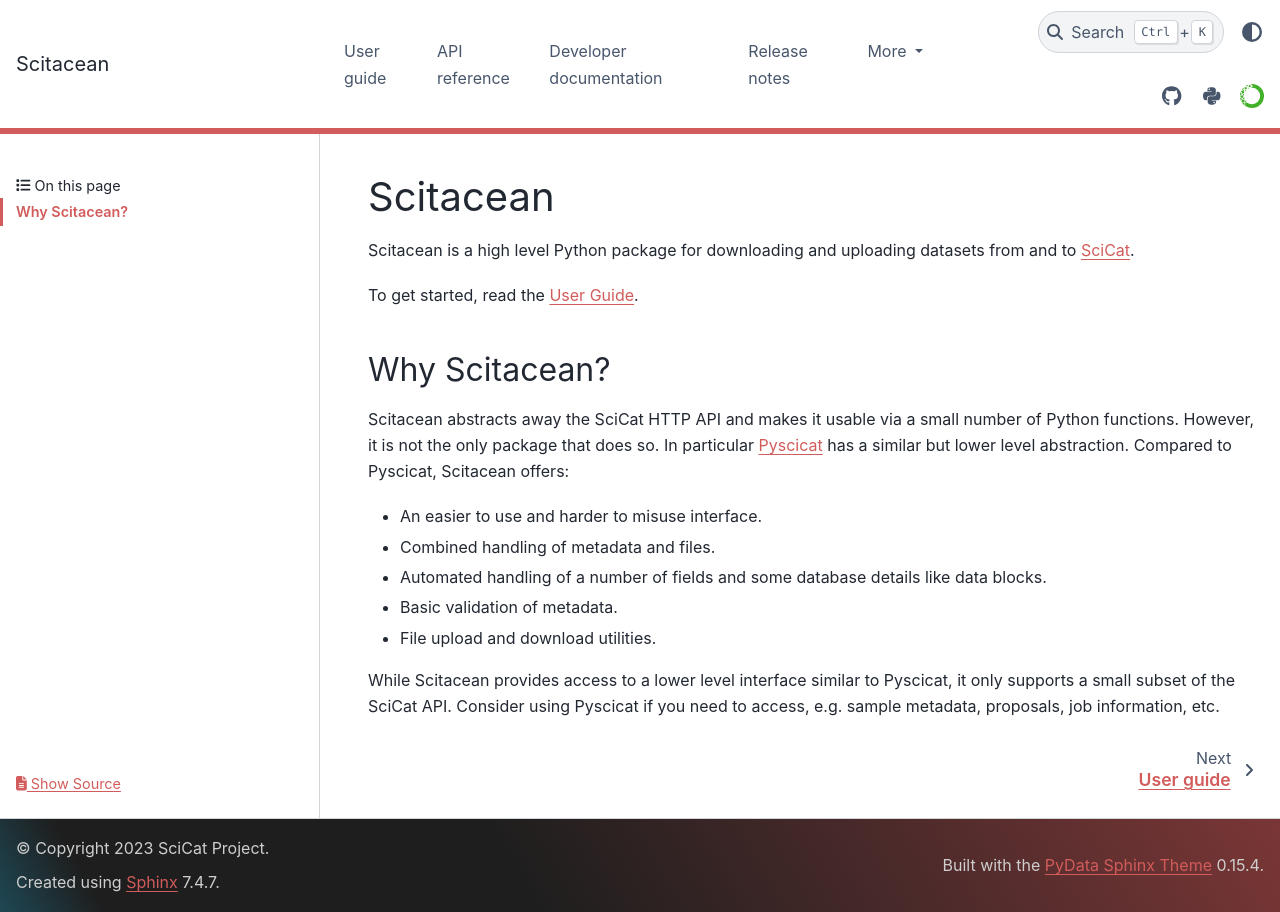
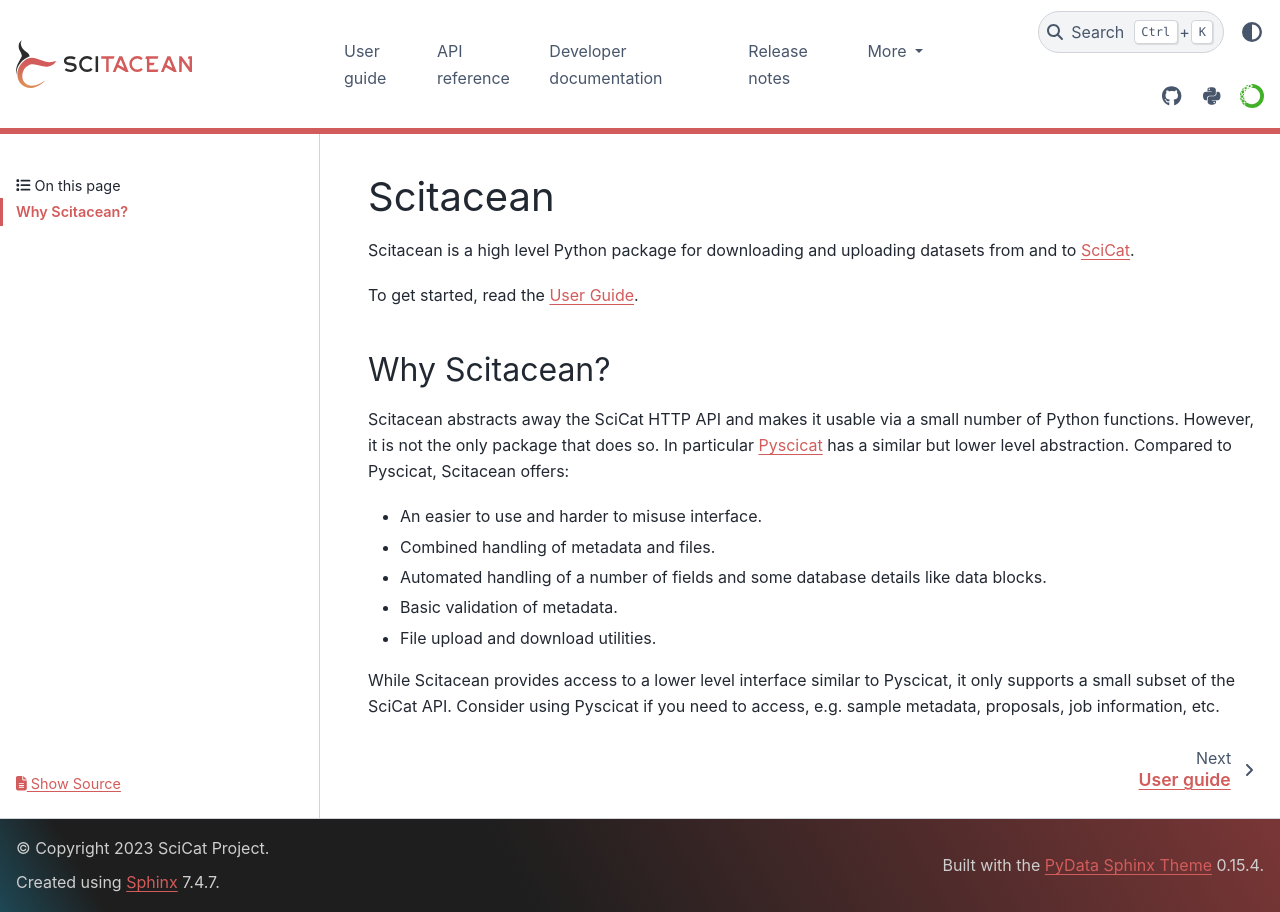
Before and after one commit to SciCatProject/scitacean, a Sphinx documentation site: the page built from docs/index.rst, in a window 1280 px wide. Built offline with Sphinx 7.4.7 and the PyData theme 0.15.4, drawn with Linux system fonts in a browser that asks for light colours; the version number could not be read and is left out.

Commit message:
Add logo

```diff
--- a/docs/conf.py
+++ b/docs/conf.py
@@ -108,6 +108,10 @@
     "header_links_before_dropdown": 4,
     "pygment_light_style": "github-light-high-contrast",
     "pygment_dark_style": "github-dark-high-contrast",
+    "logo": {
+        "image_light": "_static/logo.svg",
+        "image_dark": "_static/logo-dark.svg",
+    },
     "external_links": [
         {"name": "SciCat", "url": "https://scicatproject.github.io/"},
         {
```
Also changed, not shown: docs/_static/favicon.ico (added), docs/_static/logo-dark.svg (added), docs/_static/logo.svg (added).
